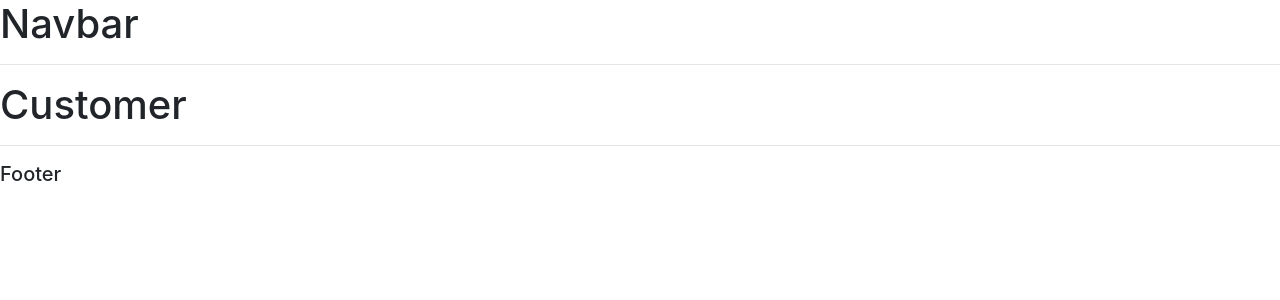
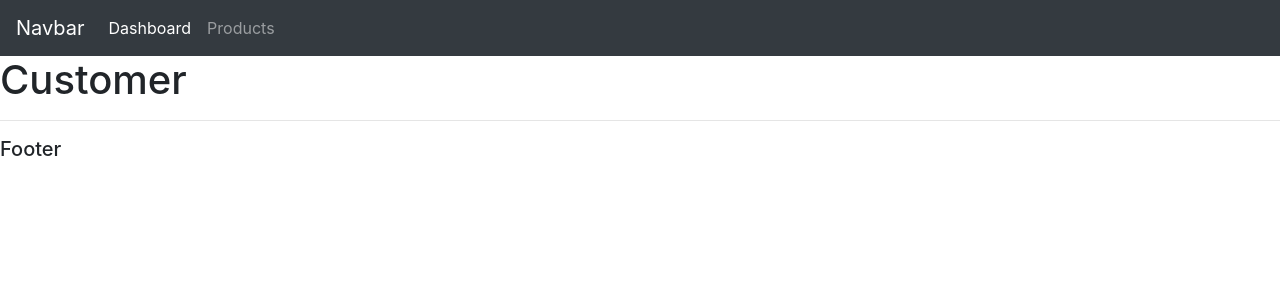
Before and after one commit to jwc20/django_tut_customer_management_app, a Python web app: template crm1/accounts/templates/accounts/customer.html in a window 1280 px wide. Shown: the top 300 px of the page. Run offline with Jinja, Linux system fonts and the light colour scheme; the template is opened without the code that fills it, so the values that code supplies are empty.

Commit message:
new navbar

```diff
--- a/crm1/accounts/templates/accounts/navbar.html
+++ b/crm1/accounts/templates/accounts/navbar.html
@@ -1,3 +1,16 @@
-
-<h1>Navbar</h1>
-<hr>
+<nav class="navbar navbar-expand-lg navbar-dark bg-dark">
+  <a class="navbar-brand" href="#">Navbar</a>
+  <button class="navbar-toggler" type="button" data-toggle="collapse" data-target="#navbarNav" aria-controls="navbarNav" aria-expanded="false" aria-label="Toggle navigation">
+    <span class="navbar-toggler-icon"></span>
+  </button>
+  <div class="collapse navbar-collapse" id="navbarNav">
+    <ul class="navbar-nav">
+      <li class="nav-item active">
+        <a class="nav-link" href="#">Dashboard</a>
+      </li>
+      <li class="nav-item">
+        <a class="nav-link" href="#">Products</a>
+      </li>
+    </ul>
+  </div>
+</nav>
```
